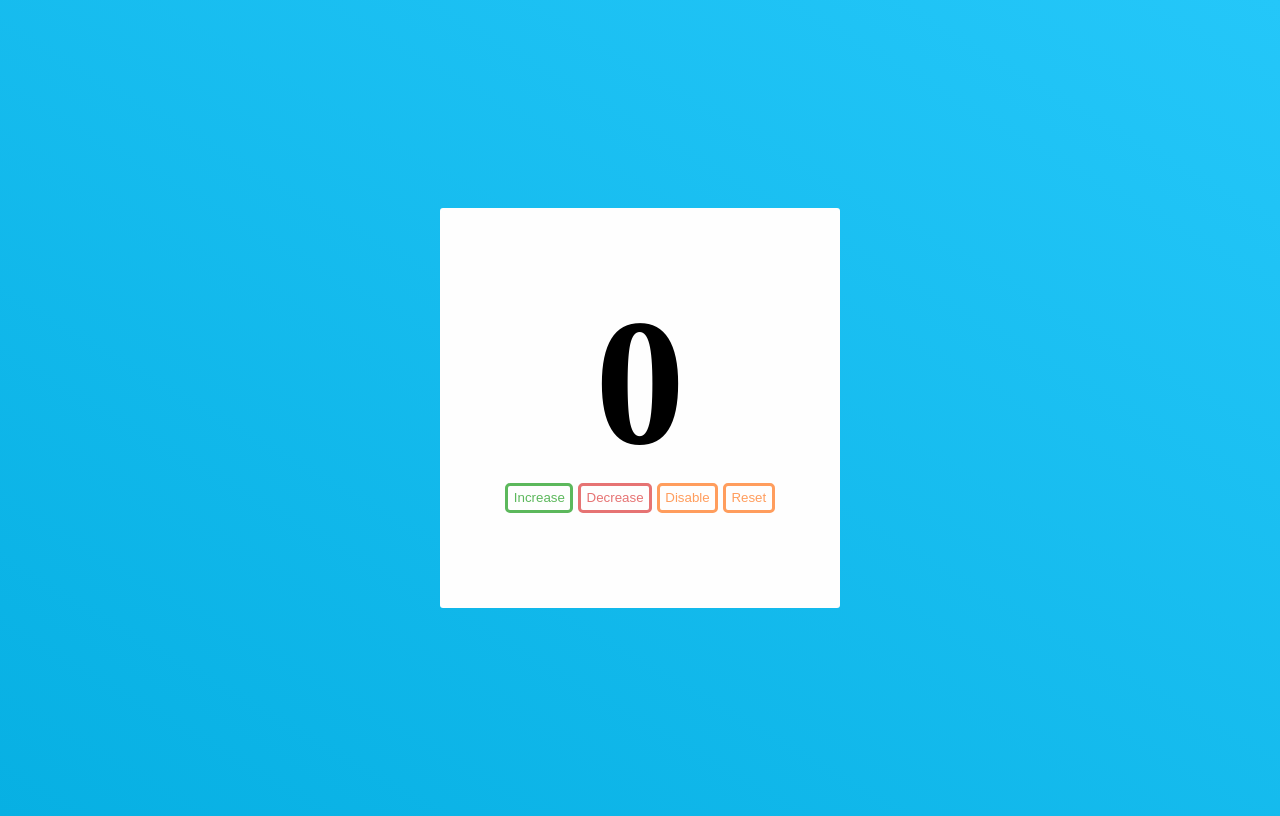
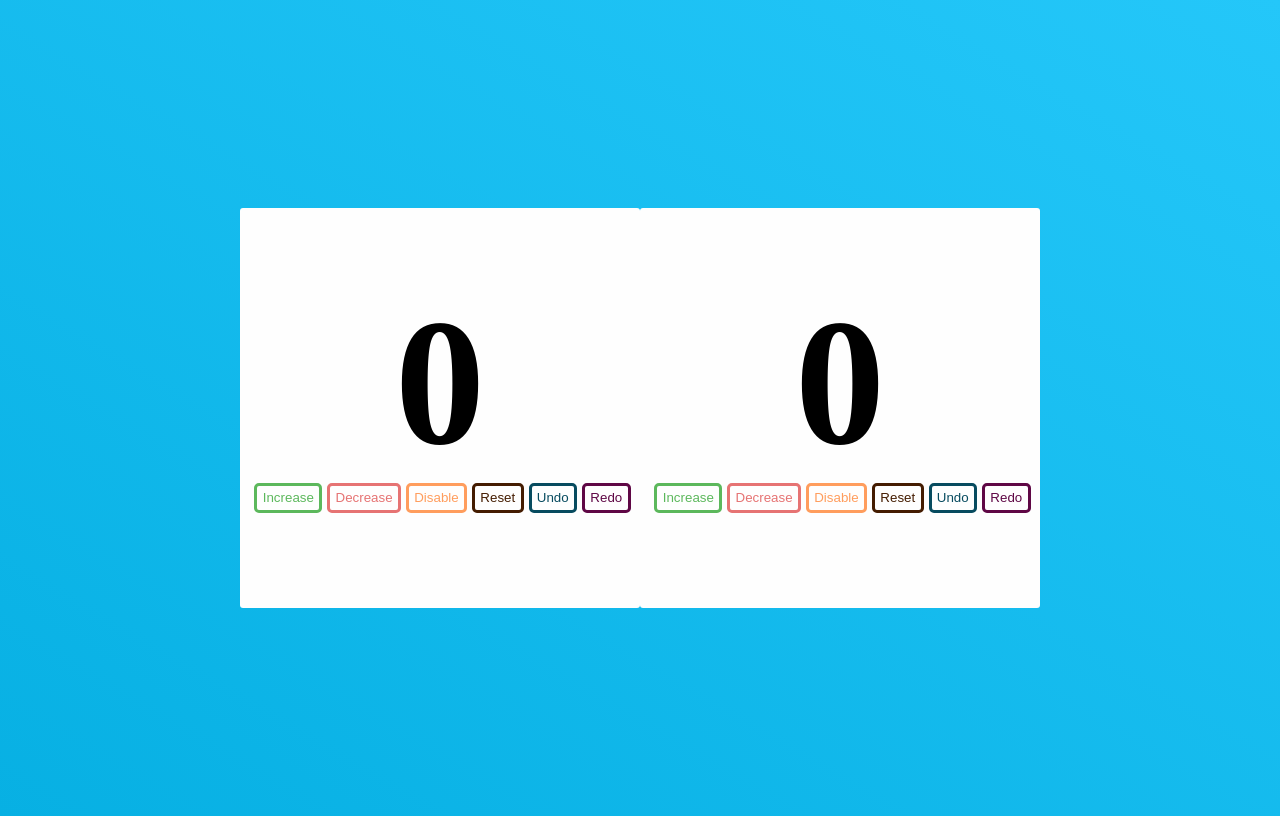
Before and after one commit to sarvagya3943/react-counter, a React (Create React App) app: page / in a window 1280 px wide. Built offline with nearby package versions, Linux system fonts and the light colour scheme.

Commit message:
added undo-redo and removed redux

```diff
--- a/src/App.js
+++ b/src/App.js
@@ -1,58 +1,60 @@
-import React from 'react' ;
-import Counter from './Counter' ;
-import { Provider } from 'react-redux' ;
-import { createStore } from 'redux' ;
-import * as constants from './constants' ;
+// import React from 'react' ;
+// import Counter from './Counter' ;
+// import { Provider } from 'react-redux' ;
+// import { createStore } from 'redux' ;
+// import * as constants from './constants' ;
 
-const reducer = (state = constants.initialState , action) => {
-    console.log(action) ;
-    let newState ;
-    switch (action.type) {
-        case constants.INCREMENT:
-            return {
-                counter : state.counter + 1
-            };
-        case constants.DECREMENT:
-            newState = Object.assign({} , state) ;
-            if(!newState.negativeAllowed && newState.counter <= 0) {
-                newState.counter = 0 ;
-                return newState ;
-            }
-            newState.counter -= 1 ;
-            return newState ;
-        case constants.TOGGLE_NEGATIVE_ALLOWED :
-            newState = Object.assign({} , state) ;
-            newState.negativeAllowed = !newState.negativeAllowed ;
-            if(newState.negativeAllowed === false && newState.counter < 0) {
-                newState.counter = 0 ;
-            }
-            return newState ;
-        case constants.RESET :
-            return constants.initialState ;
-        default:
-            return state ;
-    }
-} ;
+// const reducer = (state = constants.initialState , action) => {
+//     console.log(action) ;
+//     let newState ;
+//     switch (action.type) {
+//         case constants.INCREMENT:
+//             return {
+//                 counter : state.counter + 1
+//             };
+//         case constants.DECREMENT:
+//             newState = Object.assign({} , state) ;
+//             if(!newState.negativeAllowed && newState.counter <= 0) {
+//                 newState.counter = 0 ;
+//                 return newState ;
+//             }
+//             newState.counter -= 1 ;
+//             return newState ;
+//         case constants.TOGGLE_NEGATIVE_ALLOWED :
+//             newState = Object.assign({} , state) ;
+//             newState.negativeAllowed = !newState.negativeAllowed ;
+//             if(newState.negativeAllowed === false && newState.counter < 0) {
+//                 newState.counter = 0 ;
+//             }
+//             return newState ;
+//         case constants.RESET :
+//             return constants.initialState ;
+//         default:
+//             return state ;
+//     }
+// } ;
 
-const store = createStore(reducer) ;
+// const store = createStore(reducer) ;
+
+// const App = () => (
+//     <Provider store={store}>
+//         <Counter />
+//     </Provider>
+// );
+
+
+// export default App ;
+
+import React from 'react'
+import Counter from './Counter'
 
 const App = () => (
-    <Provider store={store}>
-        <Counter />
-    </Provider>
+    <div style={{
+            display : 'flex'
+        }}>
+        <Counter id={0} />
+        <Counter id={1} />
+    </div>
 );
 
-
-export default App ;
-
-// import React from 'react'
-// import Counter from './Counter'
-
-// const App = () => (
-//     <div>
-//         <Counter id={0} />
-//         <Counter id={1} />
-//     </div>
-// );
-
-// export default App
+export default App
--- a/src/Counter.css
+++ b/src/Counter.css
@@ -39,6 +39,7 @@ button {
   background: #fefefe;
   margin-top: 10px;
   margin-bottom: 10px;
+  margin-left: 5px ;
   transition: transform 60ms ease-out;
   cursor: pointer;
   color: #5cb85c;
@@ -72,10 +73,16 @@ button {
 #toggle {
     margin-left: 5px;
   color: #ff9d5d;
-  border-color: lighten(#ff9d5d, 7%);
+  border-color: lighten(#8d6347, 7%);
 }
 #reset {
     margin-left: 5px ;
-    color: #ff9d5d;
+    color: #441c01;
     border-color: lighten(#ff9d5d, 7%);
 }
+#undo {
+  color : #074b5f ;
+}
+#redo {
+  color : #5f0745 ;
+}
--- a/src/Counter.js
+++ b/src/Counter.js
@@ -1,122 +1,152 @@
-import React , { Component } from 'react' ;
-import { connect } from 'react-redux' ;
+// import React , { Component } from 'react' ;
+// import { connect } from 'react-redux' ;
+// import './Counter.css'
+// import * as constants from './constants' ;
+
+// const mapStateToProps = (state) => {
+//     return {
+//         counter : state.counter ,
+//         negativeAllowed : state.negativeAllowed
+//     };
+// };
+
+// class Counter extends Component {
+//     increaseCounter = () => {
+//         console.log(this.props) ;
+//         this.props.dispatch({
+//             type : constants.INCREMENT ,
+//             id : this.props.id
+//         });
+//     }
+//     decreaseCounter = () => {
+//         this.props.dispatch({
+//             type : constants.DECREMENT ,
+//             id : this.props.id
+//         })
+//     }
+//     toggleNegativeBehaviour = () => {
+//         this.props.dispatch({
+//             type : constants.TOGGLE_NEGATIVE_ALLOWED ,
+//             id : this.props.id
+//         })
+//     }
+//     reset = () => {
+//         this.props.dispatch({
+//             type : constants.RESET ,
+//             id : this.props.id
+//         }) ;
+//     }
+//     render() {
+//         return (
+//             <div className="main-div">
+//                 <h1> {this.props.counter} </h1>
+//                 <div className="btn-wrap">
+//                     <button className="btn" id="increment" onClick={() => this.increaseCounter()}>Increase</button>
+//                     <button className="btn" id="decrement" onClick={() => this.decreaseCounter()}>Decrease</button>
+//                     <button className="btn" id="toggle" onClick={() => this.toggleNegativeBehaviour()}>{this.props.negativeAllowed ? 'Disable' : 'Enable'}</button>
+//                     <button id="reset" onClick={() => this.reset()}>Reset</button>
+//                 </div>
+//             </div>
+//         );
+//     }
+// }
+
+// export default connect(mapStateToProps)(Counter) ;
+
+
+import React , { Component } from 'react'
+import './constants'
 import './Counter.css'
-import * as constants from './constants' ;
+import { initialCounterState } from './constants';
 
-const mapStateToProps = (state) => {
-    return {
-        counter : state.counter ,
-        negativeAllowed : state.negativeAllowed
-    };
-};
+const copy = (o) => {
+    let result = Array.isArray(o) ? [] : {} ;
+    for(let key in o) {
+        let v = o[key] ;
+        result[key] = (typeof v === "object") ? copy(v) : v ;
+    }
+    return result ;
+}
 
 class Counter extends Component {
+    constructor(props) {
+        super(props) ;
+        this.state = {
+            id : props.id ,
+            data : {
+                past : [] ,
+                present : {
+                    count : 0 ,
+                    negativeAllowed : true
+                } ,
+                future : []
+            }
+        }
+    }
     increaseCounter = () => {
-        console.log(this.props) ;
-        this.props.dispatch({
-            type : constants.INCREMENT ,
-            id : this.props.id
-        });
+        let newState = copy(this.state) ;
+        newState.data.past.push(copy(newState.data.present)) ;
+        newState.data.present.count += 1 ;
+        newState.data.future = [] ;
+        this.setState(newState) ;
     }
     decreaseCounter = () => {
-        this.props.dispatch({
-            type : constants.DECREMENT ,
-            id : this.props.id
-        })
+        if(this.state.data.present.negativeAllowed === false && this.state.data.present.count === 0) return ;
+        let newState = copy(this.state) ;
+        newState.data.past.push(copy(newState.data.present)) ;
+        newState.data.present.count -= 1 ;
+        newState.data.future = [] ;
+        this.setState(newState) ;
     }
     toggleNegativeBehaviour = () => {
-        this.props.dispatch({
-            type : constants.TOGGLE_NEGATIVE_ALLOWED ,
-            id : this.props.id
-        })
+        let newState = copy(this.state) ;
+        newState.data.past.push(copy(newState.data.present)) ;
+        newState.data.future = [] ;
+        newState.data.present.negativeAllowed = !newState.data.present.negativeAllowed ;
+        if(newState.data.present.negativeAllowed === false && newState.data.present.count < 0) {
+            newState.data.present.count = 0 ;
+        }
+        this.setState(newState) ;
     }
     reset = () => {
-        this.props.dispatch({
-            type : constants.RESET ,
-            id : this.props.id
-        }) ;
+        let newState = copy(this.state) ;
+        newState.data.past.push(copy(newState.data.present)) ;
+        newState.data.future = [] ;
+        newState.data.present = copy(initialCounterState(newState.id).data.present) ;
+        this.setState(newState) ;
     }
-    render() {
+    undo = () => {
+        if(this.state.data.past.length === 0) return ;
+        let newState = copy(this.state) ;
+
+        let pastTop = newState.data.past.pop() ;
+        newState.data.future.push(copy(newState.data.present)) ;
+        newState.data.present = pastTop ;
+        this.setState(newState) ;
+    }
+    redo = () => {
+        if(this.state.data.future.length === 0) return ;
+        let newState = copy(this.state) ;
+        let futureTop = newState.data.future.pop() ;
+        newState.data.past.push(copy(newState.data.present)) ;
+        newState.data.present = futureTop ;
+        this.setState(newState) ;
+    }
+    render () {
         return (
             <div className="main-div">
-                <h1> {this.props.counter} </h1>
+                <h1> {this.state.data.present.count} </h1>
                 <div className="btn-wrap">
                     <button className="btn" id="increment" onClick={() => this.increaseCounter()}>Increase</button>
                     <button className="btn" id="decrement" onClick={() => this.decreaseCounter()}>Decrease</button>
-                    <button className="btn" id="toggle" onClick={() => this.toggleNegativeBehaviour()}>{this.props.negativeAllowed ? 'Disable' : 'Enable'}</button>
+                    <button className="btn" id="toggle" onClick={() => this.toggleNegativeBehaviour()}>{this.state.data.present.negativeAllowed ? 'Disable' : 'Enable'}</button>
                     <button id="reset" onClick={() => this.reset()}>Reset</button>
+                    <button id="undo" onClick={() => this.undo()}>Undo</button>
+                    <button id="redo" onClick={() => this.redo()}>Redo</button>
                 </div>
             </div>
         );
     }
 }
 
-export default connect(mapStateToProps)(Counter) ;
-
-
-// import React , { Component } from 'react'
-// import './constants'
-// import './Counter.css'
-// import { initialCounterState } from './constants';
-
-// class Counter extends Component {
-//     constructor(props) {
-//         super(props) ;
-//         this.state = {
-//             id : props.id ,
-//             data : {
-//                 past : [] ,
-//                 present : {
-//                     count : 0 ,
-//                     negativeAllowed : true
-//                 } ,
-//                 future : []
-//             }
-//         }
-//     }
-//     increaseCounter = () => {
-//         let newState = {...this.state} ;
-//         newState.data.past.push(newState.data.present) ;
-//         newState.data.present.count += 1 ;
-//         newState.data.future = [] ;
-//         this.setState(newState) ;
-//     }
-//     decreaseCounter = () => {
-//         if(this.state.data.present.negativeAllowed === false && this.state.data.present.count === 0) return ;
-//         let newState = {...this.state} ;
-//         newState.data.present.count -= 1 ;
-//         this.setState(newState) ;
-//     }
-//     toggleNegativeBehaviour = () => {
-//         let newState = {...this.state} ;
-//         newState.data.present.negativeAllowed = !newState.data.present.negativeAllowed ;
-//         if(newState.data.present.negativeAllowed === false && newState.data.present.count < 0) {
-//             newState.data.present.count = 0 ;
-//         }
-//         this.setState(newState) ;
-//     }
-//     reset = () => {
-//         this.setState(initialCounterState) ;
-//     }
-//     undo = () => {
-
-//     }
-//     redo = () => {}
-//     render () {
-//         return (
-//             <div className="main-div">
-//                 <h1> {this.state.data.present.count} </h1>
-//                 <div className="btn-wrap">
-//                     <button className="btn" id="increment" onClick={() => this.increaseCounter()}>Increase</button>
-//                     <button className="btn" id="decrement" onClick={() => this.decreaseCounter()}>Decrease</button>
-//                     <button className="btn" id="toggle" onClick={() => this.toggleNegativeBehaviour()}>{this.state.data.present.negativeAllowed ? 'Disable' : 'Enable'}</button>
-//                     <button id="reset" onClick={() => this.reset()}>Reset</button>
-//                     <button onClick={() => this.undo()}>Undo</button>
-//                     <button onClick={() => this.redo()}>Redo</button>
-//                 </div>
-//             </div>
-//         );
-//     }
-// }
-
-// export default Counter
+export default Counter
```
